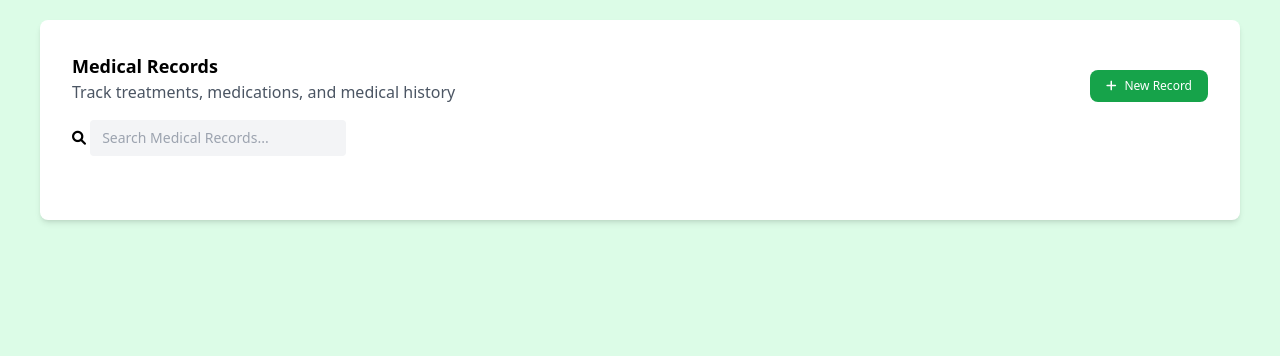
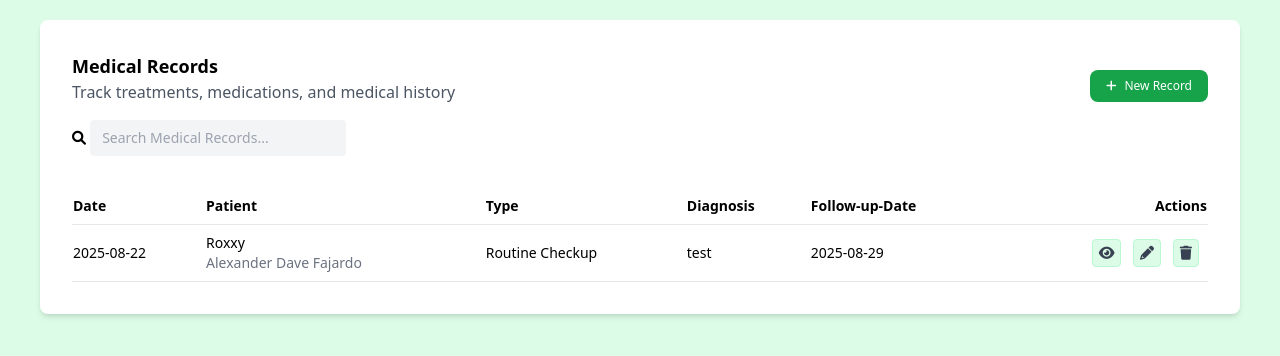
Before and after one commit to Raffy-san/Veterinary-System, a PHP site: page /admin/medical-records.php in a window 1280 px wide. Shown: the part 194-550 px from the top of the page. Run offline with PHP 8.4, Linux system fonts and the light colour scheme; a user stored in the database is signed in; data comes from the database, SQL or seed files in the repository; some libraries are stand-ins or nearby versions.

Commit message:
On branch Raffy  Your branch is up to date with 'origin/Raffy'.  Changes to be committed: 	modified:   admin/client-management.php 	modified:   admin/medical-records.php 	modified:   admin/pet-management.php

```diff
--- a/admin/medical-records.php
+++ b/admin/medical-records.php
@@ -181,58 +181,125 @@ if (isset($_POST['submit'])) {
                         class="bg-gray-100 rounded px-3 py-2 mb-4 text-sm w-64 focus:outline-none focus:ring-2 focus:ring-green-500">
                 </form>
             </div>
+            <table class="w-full table-collapse">
+                <thead>
+                    <tr class="text-sm text-left border-b">
+                        <th class="font-semibold py-2">Date</th>
+                        <th class="font-semibold py-2">Patient</th>
+                        <th class="font-semibold py-2">Type</th>
+                        <th class="font-semibold py-2">Diagnosis</th>
+                        <th class="font-semibold py-2">Follow-up-Date</th>
+                        <th class="font-semibold py-2 text-right">Actions</th>
+                    </tr>
+                </thead>
+                <tbody id="recordsBody">
+                    <?php
+                    $records = fetchAllData(
+                        $pdo,
+                        "SELECT m.id AS medical_record_id, m.visit_date, p.name AS patient_name, o.name AS owner_name, m.visit_type, m.diagnosis, m.follow_up_date
+                             FROM medical_records m
+                             JOIN pets p ON m.pet_id = p.id
+                              JOIN owners o ON p.owner_id = o.id"
+                    );
+
+                    foreach ($records as $record) {
+                        echo '<tr class="border-b hover:bg-green-50 text-sm text-left">';
+                        echo '<td class="py-2">' . htmlspecialchars($record['visit_date']) . '</td>';
+                        echo "<td class='py-2 flex flex-col'>
+                                <span>{$record['patient_name']}</span>
+                                <span class='text-gray-500'>{$record['owner_name']}</span>
+                              </td>";
+                        echo '<td class="py-2">' . htmlspecialchars($record['visit_type']) . '</td>';
+                        echo '<td class="py-2">' . htmlspecialchars($record['diagnosis']) . '</td>';
+                        echo '<td class="py-2">' . htmlspecialchars($record['follow_up_date']) . '</td>';
+                        echo '<td class="py-2 text-right">
+                        <button class="view-record fa-solid fa-eye text-gray-700 mr-2 bg-green-100 p-1.5 border rounded border-green-200 hover:bg-green-300" data-id="' . $record['medical_record_id'] . '"></button>
+                                <button class="edit-record fa-solid fa-pencil-alt text-gray-700 mr-2 bg-green-100 p-1.5 border rounded border-green-200 hover:bg-green-300" data-id="' . $record['medical_record_id'] . '"></button>
+                                <button class="delete-record fa-solid fa-trash text-gray-700 mr-2 bg-green-100 p-1.5 border rounded border-green-200 hover:bg-green-300" data-id="' . $record['medical_record_id'] . '"></button>
+                              </td>';
+                        echo '</tr>';
+                    }
+                    ?>
+                    <tr id="noResults" class="hidden">
+                        <td colspan="8" class="text-center py-4 text-gray-500">No results found</td>
+                    </tr>
+                </tbody>
+            </table>
 
         </section>
     </main>
 
     <script>
+        document.addEventListener('DOMContentLoaded', () => {
+            // Modal Open/Close
             document.querySelectorAll(".open-modal").forEach(button => {
                 button.addEventListener("click", () => {
                     const modalId = button.dataset.modal;
-
                     document.getElementById(modalId).classList.remove("hidden");
-                document.body.style.overflow = "hidden"; // Prevent background scroll
+                    document.body.style.overflow = "hidden";
                 });
             });
 
-        // Close modal when clicking on .close
             document.querySelectorAll(".modal .close").forEach(closeBtn => {
                 closeBtn.addEventListener("click", () => {
                     const modal = closeBtn.closest(".modal");
                     modal.classList.add("hidden");
                     document.body.style.overflow = "auto";
-
                     const form = modal.querySelector("form");
                     if (form) form.reset();
                 });
             });
 
-        // Close modal when clicking outside content
             document.querySelectorAll(".modal").forEach(modal => {
                 modal.addEventListener("click", e => {
                     if (e.target === modal) modal.classList.add("hidden");
                 });
             });
 
-        document.getElementById('search').addEventListener('input', function () {
-            const searchTerm = this.value.toLowerCase();
+            // Follow-up checkbox logic
+            const followUpCheckbox = document.getElementById('followUpRequired');
+            const followUpDate = document.getElementById('follow_up_date');
+
+            if (followUpCheckbox) {
+                followUpCheckbox.addEventListener('change', () => {
+                    if (followUpCheckbox.checked) {
+                        followUpDate.removeAttribute('disabled');
+                        followUpDate.setAttribute('required', 'true');
+                    } else {
+                        followUpDate.setAttribute('disabled', 'true');
+                        followUpDate.removeAttribute('required');
+                        followUpDate.value = '';
+                    }
+                });
+
+                // Initially disable date
+                followUpDate.setAttribute('disabled', 'true');
+            }
+
+            // Search functionality
+            const tableBody = document.getElementById("recordsBody");
+            const rows = tableBody.querySelectorAll("tr:not(#noResults)");
+            const noResults = document.getElementById("noResults");
+            const searchInput = document.getElementById("search");
+
+            searchInput.addEventListener("input", function () {
+                const term = this.value.toLowerCase();
+                let hasResults = false;
+
                 rows.forEach(row => {
-                const name = row.cells[0].textContent.toLowerCase();
-                const contact = row.cells[1].textContent.toLowerCase();
-                row.style.display = (name.includes(searchTerm) || contact.includes(searchTerm)) ? '' : 'none';
+                    const text = row.textContent.toLowerCase();
+                    if (text.includes(term)) {
+                        row.style.display = "";
+                        hasResults = true;
+                    } else {
+                        row.style.display = "none";
+                    }
+                });
+
+                noResults.style.display = hasResults ? "none" : "";
             });
         });
 
-        const followUpCheckbox = document.getElementById('followUpRequired');
-        const followUpDate = document.getElementById('follow_up_date');
-
-        followUpCheckbox.addEventListener('change', () => {
-            if (followUpCheckbox.checked) {
-                followUpDate.setAttribute('required', 'true');
-            } else {
-                followUpDate.removeAttribute('required');
-            }
-        });
     </script>
 </body>
 
```
Also changed, not shown: admin/client-management.php (+6 -6 lines), admin/pet-management.php (+9 -9 lines). Lines whose indentation alone changed are shown as unchanged.
